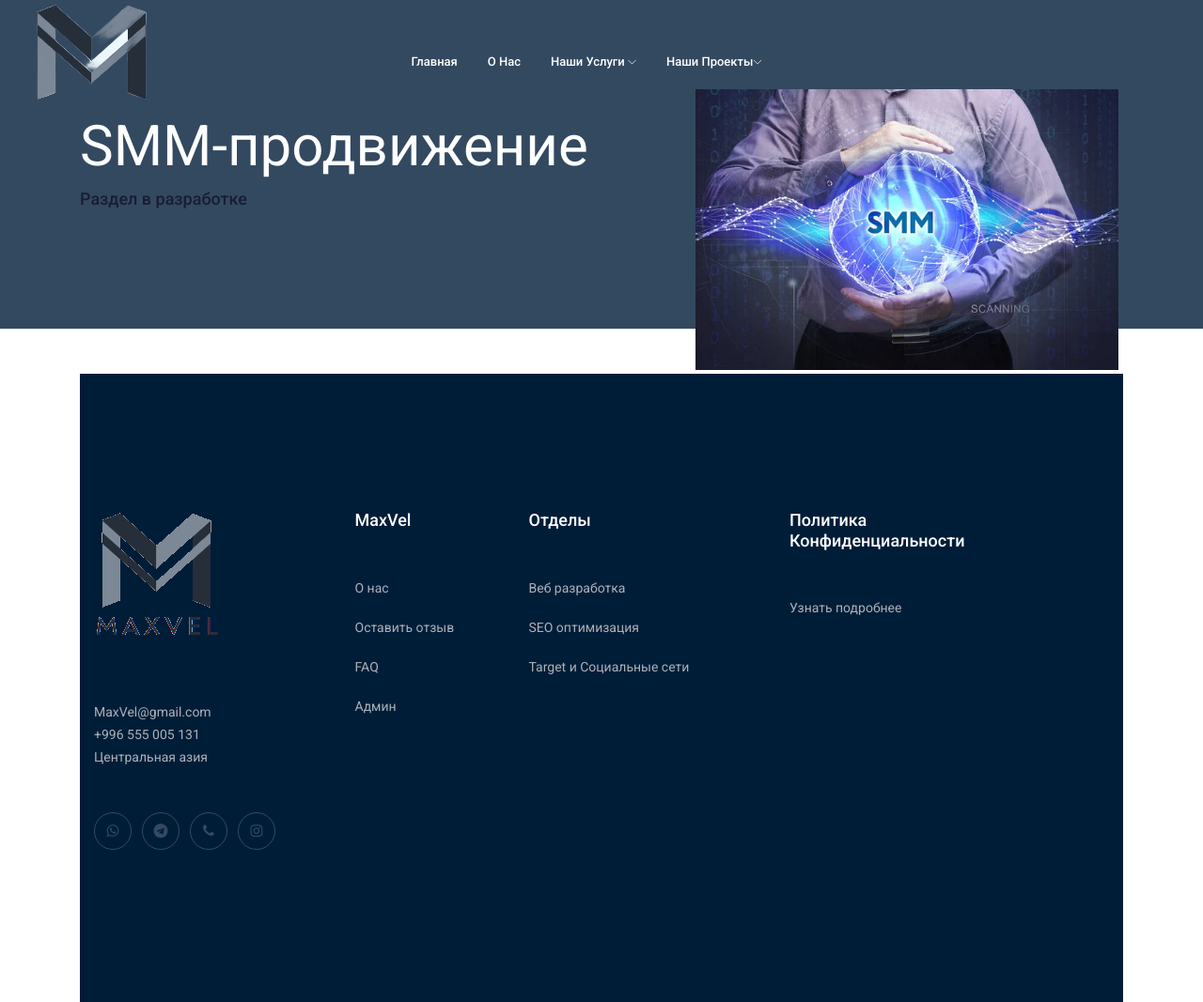
After one commit to maksimbazhenov/diplom_max_bazhenov, a PHP site: page /smm.php in a window 1280 px wide. The commit adds this page. Shown: the whole page at 94% size. Run offline with PHP 8.4, Linux system fonts and the light colour scheme.

Commit message:
закреплены социальные сети

```diff
--- a/public/footer.php
+++ b/public/footer.php
@@ -17,22 +17,22 @@
                         <div class="socail_links">
                             <ul>
                                 <li>
-                                    <a href="#">
+                                    <a href="https://wa.me/996555005131">
                                         <i class="fa fa-whatsapp"></i>
                                     </a>
                                 </li>
                                 <li>
-                                    <a href="#">
+                                    <a href="https://t.me/maxbajenov">
                                     <i class="fa fa-telegram"></i>
                                     </a>
                                 </li>
                                 <li>
-                                    <a href="#">
+                                    <a href="tel:+996555005131">
                                         <i class="fa fa-phone"></i>
                                     </a>
                                 </li>
                                 <li>
-                                    <a href="#">
+                                    <a href="https://instagram.com/max_bajenov?igshid=ZDc4ODBmNjlmNQ==">
                                         <i class="fa fa-instagram"></i>
                                     </a>
                                 </li>
@@ -61,9 +61,9 @@
                             Отделы
                         </h3>
                         <ul>
-                            <li><a href="#">Веб разработка</a></li>
-                            <li><a href="#">SEO оптимизация</a></li>
-                            <li><a href="#">Target и Социальные сети</a></li>
+                            <li><a href="web_dew.php">Веб разработка</a></li>
+                            <li><a href="seo.php">SEO оптимизация</a></li>
+                            <li><a href="smm.php">Target и Социальные сети</a></li>
                         </ul>
                     </div>
                 </div>
--- a/public/header.php
+++ b/public/header.php
@@ -79,13 +79,13 @@ elseif ($_SERVER['REQUEST_URI'] === '/faq.php') {
                                                 <ul class="submenu">
                                                     <li><a href="web_dew.php">Разработка Сайтов </a></li>
                                                     <li><a href="seo.php">SEO оптимизация </a></li>
-                                                    <li><a href="elements.html">SMM-продвижение</a></li>
+                                                    <li><a href="smm.php">SMM-продвижение</a></li>
                                                 </ul>
                                             </li>
                                             <li><a href="#">Наши проекты<i class="ti-angle-down"></i></a>
                                                 <ul class="submenu">
-                                                    <li><a href="blog.html">Выполненые</a></li>
-                                                    <li><a href="single-blog.html">В работе</a></li>
+                                                    <li><a href="">Выполненые</a></li>
+                                                    <li><a href="">В работе</a></li>
                                                 </ul>
                                             </li>
                                             <li><a href="contact.html"></a></li>
@@ -93,7 +93,7 @@ elseif ($_SERVER['REQUEST_URI'] === '/faq.php') {
                                     </nav>
                                 </div>
                             </div>
-                            <div class="col-xl-3 col-lg-3 d-none d-lg-block">
+                            <!-- <div class="col-xl-3 col-lg-3 d-none d-lg-block">
                                 <div class="Appointment">
                                     <div class="phone_num d-none d-xl-block">
                                         <a class="boxed-btn3" href="#">Log in</a>
@@ -105,7 +105,7 @@ elseif ($_SERVER['REQUEST_URI'] === '/faq.php') {
                             </div>
                             <div class="col-12">
                                 <div class="mobile_menu d-block d-lg-none"></div>
-                            </div>
+                            </div> -->
                         </div>
                     </div>
 
--- /dev/null
+++ b/smm.php
@@ -0,0 +1,25 @@
+<?php require 'public/header.php' ?>
+<div class="slider_area" style="height: 350px; padding: 0 0 -10px 0">
+  <div class="single_slider  d-flex align-items-center slider_bg_1" style="height: 350px; margin: 0 0 -10px 0">
+    <div class="container">
+      <div class="row align-items-center">
+        <div class="col-lg-7 col-md-6">
+          <div class="slider_text">
+            <h3 class="wow fadeInLeft" data-wow-duration="1s" data-wow-delay=".2s">SMM-продвижение </h3>
+            <h4 class="wow fadeInLeft" data-wow-duration="1s" data-wow-delay=".2s">Раздел в разработке </h4>
+          </div>
+        </div>
+      </div>
+    </div>
+  </div>
+  <div class="ilstration_img wow fadeInRight d-none d-lg-block text-right" data-wow-duration="1s" data-wow-delay=".2s">
+    <img src="img/banner/smm.jpg" alt="">
+  </div>
+</div>
+
+<div class="container mt-5">
+
+
+
+
+<?php require 'public/footer.php' ?>
```
Also changed, not shown: index.php (+8 -2 lines), img/banner/smm.jpg (added).
